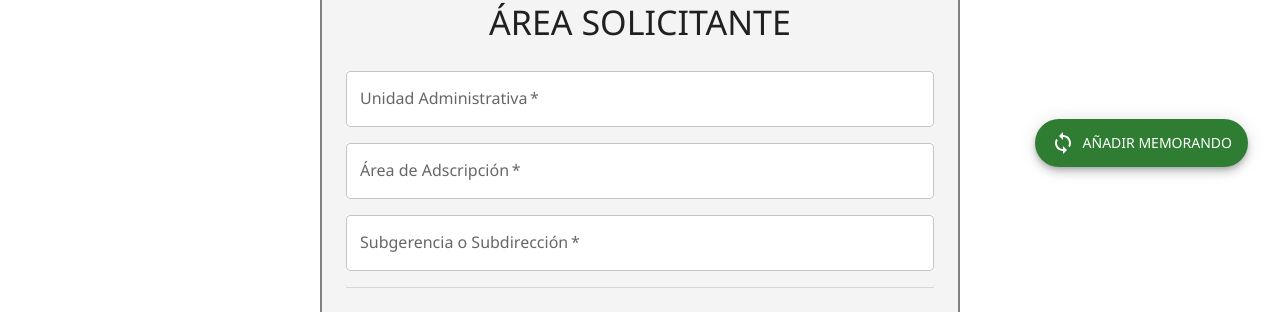
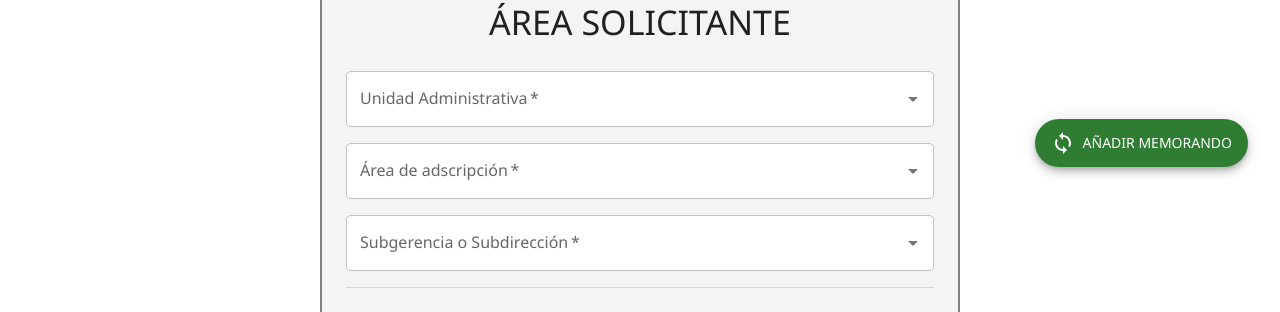
Before and after one commit to Shoider/FormPagina, a Next.js app: page /vpn2 in a window 1280 px wide. Shown: the part 601-913 px from the top of the page. Built offline with nearby package versions, Linux system fonts and the light colour scheme.

Commit message:
fix(vpnmayo):ya hay un filtro de áreas y subgerencia, falta que no sea requerido subgerencia cuando no existe campo u opciones habilitadas

```diff
--- /dev/null
+++ b/app/constants/AREAS/areas.jsx
@@ -0,0 +1,22 @@
+// SEGUNDO NIVEL - ÁREA DE ADSCRIPCIÓN
+const areas = [
+
+    {
+        unidad: "Dirección General",
+        nombre:"Dirección General"
+    },
+    {
+        unidad: "Coordinación General de Atención de Emergencias y Consejos de Cuenca",
+        nombre: "Gerencia de Protección a la Infraestructura y Atención de Emergencias"
+    },
+    {
+        unidad: "Coordinación General de Atención de Emergencias y Consejos de Cuenca",
+        nombre: "Gerencia de Consejos de Cuenca"
+    },
+    {
+        unidad: "Coordinación General de Comunicación y Cultura del Agua",
+        nombre: "Coordinación General de Comunicación y Cultura del Agua"
+    }
+];
+
+export default areas;
--- /dev/null
+++ b/app/constants/SUBGERENCIAS/subgerencias.jsx
@@ -0,0 +1,18 @@
+// TERCER NIVEL - SUBGERENCIAS
+const subgerencias = [
+  {
+    area: "Gerencia de Protección a la Infraestructura y Atención de Emergencias",
+    nombre: "PRUEBA"
+  },
+  {
+    area: "Gerencia de Protección a la Infraestructura y Atención de Emergencias",
+    nombre: "PRRUEBA"
+  },
+  {
+    area: "Coordinación General de Comunicación y Cultura del Agua",
+    nombre: "PRUEBA CULTURA"
+  }
+
+];
+
+export default subgerencias;
--- a/app/constants/subgerencias.jsx
+++ /dev/null
@@ -1,9 +0,0 @@
-// SUBGERENCIAS DE CONAGUA CONOCIDAS
-const subgerencias = [
-  "Subgerencia de Soporte Técnico, Telecomunicaciones y Seguridad.", //SSTTyS
-  "Subgerencia de Sistemas", //SS
-  "Subgerencia de Internet e Intranet", //SII
-  "Subgerencia de Normatividad y Recursos de Tecnología de la Información", //SNyRTI
-];
-
-export default subgerencias;
--- a/app/constants/unidadesAdministrativas.jsx
+++ b/app/constants/unidadesAdministrativas.jsx
@@ -1,40 +1,42 @@
 // UNIDADES ADMINISTRATIVAS
 const unidadesAdmin = [
   "Dirección General",
-  "Coordinación General De Comunicación Y Cultura Del Agua",
-  "Coordinación General De Recaudación Y Fiscalización",
+  "Subdirección General de Administración",
+  "Subdirección General de Administración del Agua",
+  "Subdirección General de Infraestructura Hidroagrícola",
+  "Subdirección General de Agua Potable, Drenaje y Saneamiento",
   "Subdirección General Jurídica",
-  "Subdirección General De Administración Del Agua",
-  "Subdirección General De Agua Potable Drenaje Y Saneamiento",
-  "Dirección General Del Parque Ecológico Lago De Texcoco",
-  "Subdirección General De Infraestructura Hidroagrícola",
+  "Subdirección General de Planeación",
   "Subdirección General Técnica",
-  "Coordinación General Del Servicio Meteorológico Nacional",
-  "Subdirección General De Administración",
-  "Organismo De Cuenca Aguas Del Valle De México",
-  "Organismo De Cuenca Cuencas Centrales Del Norte",
-  "Organismo De Cuenca Noroeste",
-  "Organismo De Cuenca Golfo Norte",
-  "Organismo De Cuenca Golfo Centro",
-  "Organismo De Cuenca Península De Yucatán",
-  "Organismo De Cuenca Península De Baja California",
-  "Organismo De Cuenca Pacifico Norte",
-  "Organismo De Cuenca Balsas",
-  "Organismo De Cuenca Pacífico Sur",
-  "Organismo De Cuenca Rio Bravo",
-  "Organismo De Cuenca Lerma Santiago Pacífico",
-  "Organismo De Cuenca Frontera Sur",
+  "Coordinación General del Servicio Meteorológico Nacional",
+  "Coordinación General de Recaudación y Fiscalización",
+  "Coordinación General de Comunicación y Cultura del Agua",
+  "Coordinación General de Atención de Emergencias y Consejos de Cuenca",
+  "Coordinación General de Proyectos Especiales de Abastecimiento y Saneamiento",
+  "Organismos de Cuenca Península de Baja California",
+  "Organismos de Cuenca Noroeste",
+  "Organismos de Cuenca Pacífico Norte",
+  "Organismos de Cuenca Balsas",
+  "Organismos de Cuenca Pacífico Sur",
+  "Organismos de Cuenca Río Bravo",
+  "Organismos de Cuenca Cuencas Centrales del Norte",
+  "Organismos de Cuenca Lerma Santiago Pacífico",
+  "Organismos de Cuenca Golfo Norte",
+  "Organismos de Cuenca Golfo Centro",
+  "Organismos de Cuenca Frontera Sur",
+  "Organismos de Cuenca Península de Yucatán",
+  "Organismos de Cuenca Aguas del Valle de México",
   "Dirección Local Aguascalientes",
   "Dirección Local Baja California Sur",
   "Dirección Local Campeche",
-  "Dirección Local Chihuahua",
   "Dirección Local Coahuila",
   "Dirección Local Colima",
+  "Dirección Local Chihuahua",
   "Dirección Local Durango",
   "Dirección Local Guanajuato",
   "Dirección Local Guerrero",
   "Dirección Local Hidalgo",
-  "Dirección Local Estado De México",
+  "Dirección Local Estado de México",
   "Dirección Local Michoacán",
   "Dirección Local Nayarit",
   "Dirección Local Puebla",
@@ -44,6 +46,7 @@ const unidadesAdmin = [
   "Dirección Local Tabasco",
   "Dirección Local Tlaxcala",
   "Dirección Local Zacatecas",
+
 ];
 
 export default unidadesAdmin;
--- a/app/vpn2/page.jsx
+++ b/app/vpn2/page.jsx
@@ -30,6 +30,7 @@ import Link from 'next/link';
 import axios from "axios";
 import Alerts from "../components/alerts.jsx";
 import unidadesAdmin from "../constants/unidadesAdministrativas.jsx";
+import areas from "../constants/AREAS/areas.jsx";
 
 // ICONOS
 import SyncIcon from "@mui/icons-material/Sync";
@@ -37,7 +38,7 @@ import SyncIcon from "@mui/icons-material/Sync";
 // TABLAS
 import EditableTableWeb from "../components/EditableTableWeb.jsx";
 import EditableTableRemoto from "../components/EditableTableRemoto.jsx";
-import subgerencias from "../constants/subgerencias.jsx";
+import subgerencias from "../constants/SUBGERENCIAS/subgerencias.jsx";
 
 export default function Home() {
   const theme = useTheme();
@@ -433,6 +434,14 @@ export default function Home() {
     }));
   };
 
+  // Manejo de Autocomplete de Área de Adscripción
+  const handleArea = (newValue) => {
+    setFormData((prevFormData) => ({
+      ...prevFormData,
+      areaAdscripcion: newValue || "", // Asegura que siempre haya un valor (incluso si es string vacío)
+    }));
+  };
+
   const handleSubgerencia = (newValue) => {
     setFormData((prevFormData) => ({
       ...prevFormData,
@@ -470,6 +479,18 @@ export default function Home() {
       telefonoResponsable: value,
     }));
   };
+
+  //FILTRADO DE ÁREA DE ADSCRIPCIÓN
+  const filteredAreas = areas
+  .filter(area => area.unidad === formData.unidadAdministrativa)
+  .map(area => area.nombre);
+
+  //FILTRADO DE SUBGERERNCIAS O SUBDIRECCIONES
+
+  const filteredSubgerencia = subgerencias
+  .filter(subgerencia => subgerencia.area === formData.areaAdscripcion)
+  .map(subgerencia => subgerencia.nombre);
+
 
   return (
     <Container disableGutters maxWidth="xxl" sx={{ background: "#FFFFFF" }}>
@@ -587,27 +608,17 @@ export default function Home() {
           autoComplete="off"
           onSubmit={handleSubmit}
         >
-          {/*<TextField
-            required
-            error={!!errors?.memorando}
-            id="memorando"
-            name="memorando"
-            label="Número de Memorando"
-            placeholder="Escriba el número de memorando"
-            value={formData.memorando}
-            onChange={handleChange}
-            sx={{ background: "#FFFFFF" }}
-            inputProps={{ maxLength: 256 }}
-          />*/}
+
+          {/**UNIDAD ADMINISTRARTIVA */}
           <Autocomplete
             disablePortal
             options={unidadesAdmin}
-            freeSolo
+            //freeSolo
             renderInput={(params) => (
               <TextField
                 required
                 error={!!errors?.unidadAdministrativa}
-                placeholder="Escriba ó seleccione la unidad administrativa"
+                placeholder="Seleccione la unidad administrativa"
                 sx={{ background: "#FFFFFF" }}
                 {...params}
                 label="Unidad Administrativa"
@@ -618,43 +629,39 @@ export default function Home() {
             onChange={(event, newValue) => {
               handleUA(newValue); // Maneja selección de opciones
             }}
-            onInputChange={(event, newInputValue) => {
-              if (event?.type === "change") {
-                handleUA(newInputValue); // Maneja texto escrito directamente
-              }
-            }}
             inputValue={formData.unidadAdministrativa || ""} // Controla el valor mostrado
             getOptionLabel={(option) => option || ""}
             isOptionEqualToValue={(option, value) => option === value}
           />
-          <TextField
-            required
-            error={!!errors?.areaAdscripcion}
+          {/**ÁREA DE ADSCRIPCIÓN */}
+          <Autocomplete
+            disablePortal
+            options={filteredAreas}
+            //freeSolo
+            renderInput={(params) => (
+              <TextField
+                required
+                //error={!!errors?.unidadAdministrativa}
+                placeholder="Seleccione la área de adscripción"
+                sx={{ background: "#FFFFFF" }}
+                {...params}
+                label="Área de adscripción"
+              />
+            )}
             id="areaAdscripcion"
             name="areaAdscripcion"
-            label="Área de Adscripción"
-            placeholder="Escriba el nombre del área de adscripción"
-            value={formData.areaAdscripcion}
-            onChange={handleChange}
-            sx={{ background: "#FFFFFF" }}
-            inputProps={{ maxLength: 256 }}
-          />
-          {/* <TextField
-            required
-            error={!!errors?.subgerencia}
-            id="subgerencia"
-            name="subgerencia"
-            label="Subgerencia o Subdirección"
-            placeholder="Escriba el nombre de la Subgerencia o Subdirección"
-            value={formData.subgerencia}
-            onChange={handleChange}
-            sx={{ background: "#FFFFFF" }}
-            inputProps={{ maxLength: 256 }}
-          /> */}
+            onChange={(event, newValue) => {
+              handleArea(newValue); // Maneja selección de opciones
+            }}
+            inputValue={formData.areaAdscripcion || ""} // Controla el valor mostrado
+            getOptionLabel={(option) => option || ""}
+            isOptionEqualToValue={(option, value) => option === value}
+          />
+          {/**SUBGERENCIA */}
           <Autocomplete
             disablePortal
-            options={subgerencias}
-            freeSolo
+            options={filteredSubgerencia}
+            //freeSolo
             renderInput={(params) => (
               <TextField
                 required
@@ -669,11 +676,6 @@ export default function Home() {
             name="subgerencia"
             onChange={(event, newValue) => {
               handleSubgerencia(newValue); // Maneja selección de opciones
-            }}
-            onInputChange={(event, newInputValue) => {
-              if (event?.type === "change") {
-                handleSubgerencia(newInputValue); // Maneja texto escrito directamente
-              }
             }}
             inputValue={formData.subgerencia || ""} // Controla el valor mostrado
             getOptionLabel={(option) => option || ""}
@@ -1250,6 +1252,8 @@ export default function Home() {
               component="legend"
               sx={{
                 mt: 0,
+                mb: 1,
+                mx: "auto",
                 display: "flex",
                 justifyContent: "center",
                 fontSize: "1.2rem",
```
